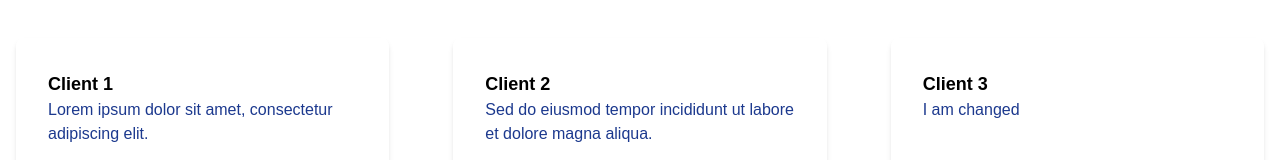
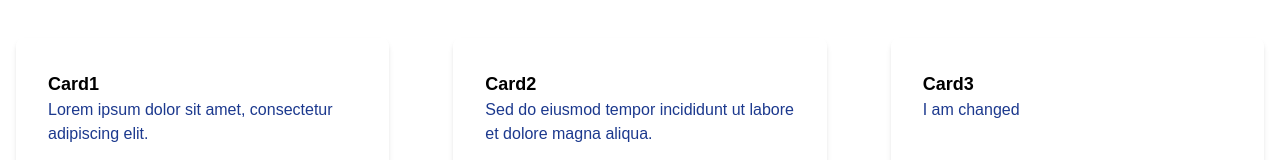
Before and after one commit to Aravind-Ambigapathy/Portfolio, a Next.js app: page / in a window 1280 px wide. Shown: the part 914-1074 px from the top of the page. Built offline with nearby package versions, Linux system fonts and the light colour scheme.

Commit message:
feat: change the testimonial card titles to card1, card2 and so on

```diff
--- a/app/page.tsx
+++ b/app/page.tsx
@@ -6,15 +6,15 @@ import { useState } from "react";
 export default function Home() {
   const [testimonials, setTestimonials] = useState([
     {
-      name: "Client 1",
+      name: "Card1",
       text: "Lorem ipsum dolor sit amet, consectetur adipiscing elit.",
     },
     {
-      name: "Client 2",
+      name: "Card2",
       text: "Sed do eiusmod tempor incididunt ut labore et dolore magna aliqua.",
     },
     {
-      name: "Client 3",
+      name: "Card3",
       text: "I am changed",
     },
   ]);
```
Also changed, not shown: 1 other file (tests, documents, lock files or other folders).
